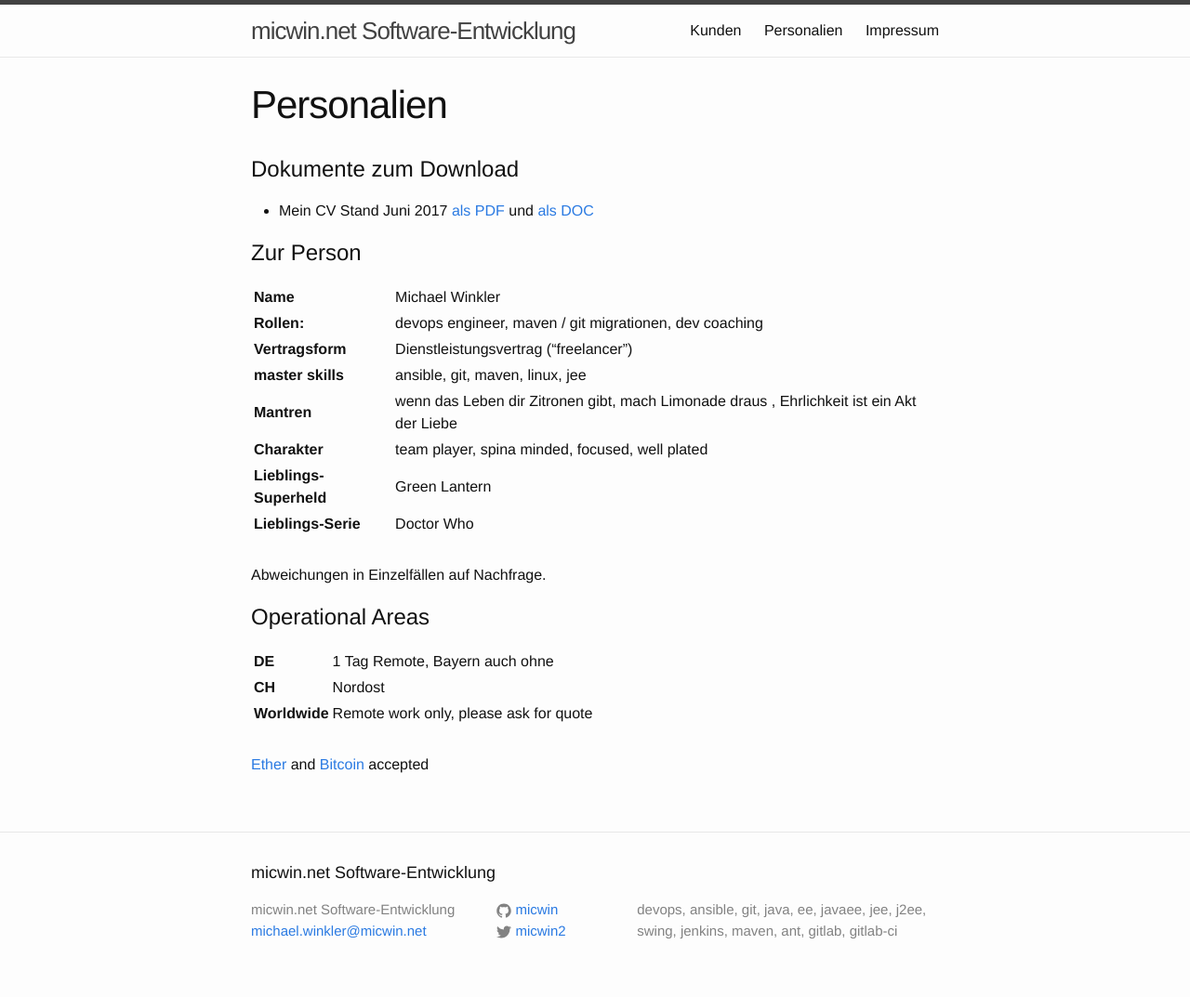
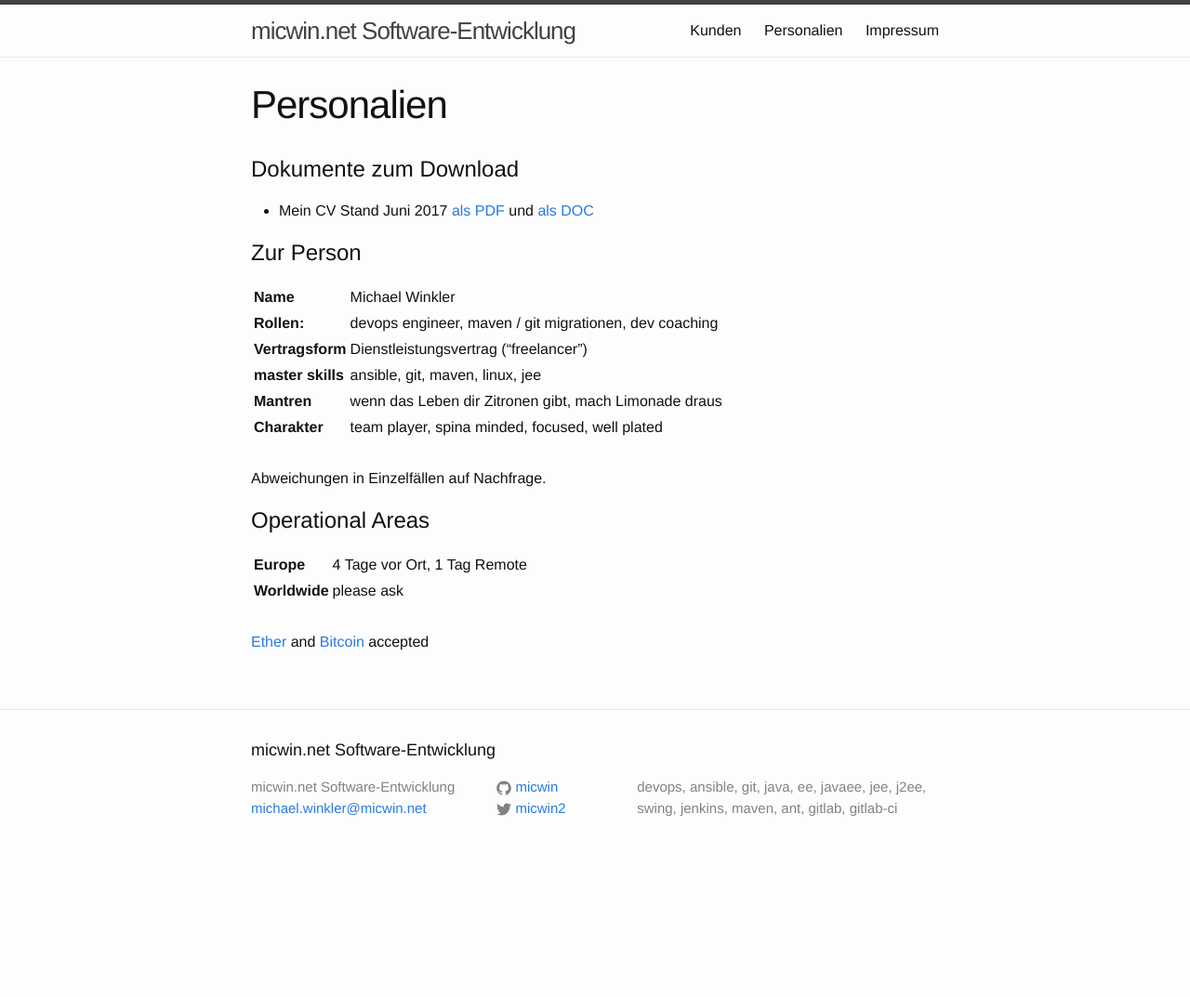
Before and after one commit to micwin/micwin.github.io, a Jekyll site: the page built from cv.md, in a window 1280 px wide. Shown: the whole page at 93% size. Built offline with Jekyll 4.4.1, drawn with Linux system fonts in a browser that asks for light colours; after the commit the page ends 941 px from its top, so only the background shows below that.

Commit message:
changed operational areas

```diff
--- a/cv.md
+++ b/cv.md
@@ -14,20 +14,16 @@ permalink: /cv/
 | **Rollen:** | devops engineer, maven / git migrationen, dev coaching  |
 | **Vertragsform** | Dienstleistungsvertrag ("freelancer")  |
 | **master skills** | ansible, git, maven, linux, jee  |
-| **Mantren** | wenn das Leben dir Zitronen gibt, mach Limonade draus , Ehrlichkeit ist ein Akt der Liebe |
+| **Mantren** | wenn das Leben dir Zitronen gibt, mach Limonade draus |
 | **Charakter** | team player, spina minded, focused, well plated |
-| **Lieblings-Superheld** | Green Lantern |
-| **Lieblings-Serie** | Doctor Who |
 | | |
 
 Abweichungen in Einzelfällen auf Nachfrage.
 
 # Operational Areas #
 
-| **DE** | 1 Tag Remote, Bayern auch ohne |
-| **CH** | Nordost |
-| **Worldwide** | Remote work only, please ask for quote |
+| **Europe** | 4 Tage vor Ort, 1 Tag Remote |
+| **Worldwide** | please ask  |
 | | |
 
-
 [Ether](https://de.wikipedia.org/wiki/Ethereum) and [Bitcoin](https://de.wikipedia.org/wiki/Bitcoin) accepted
```
